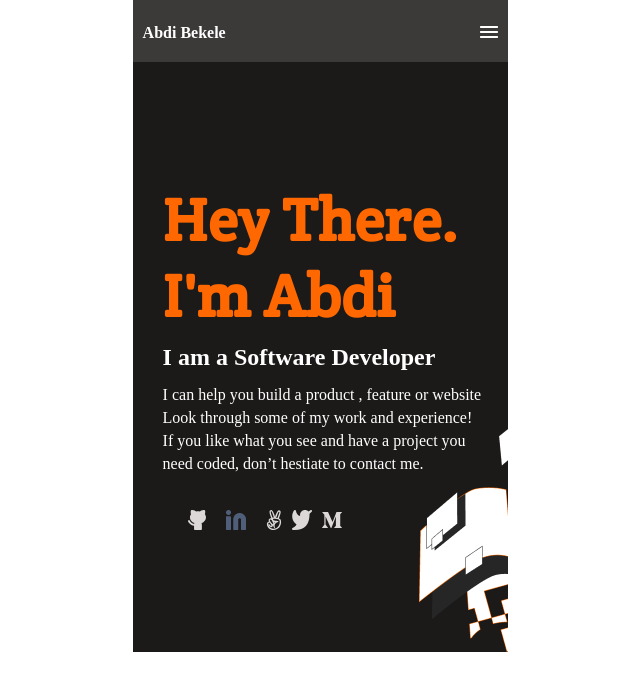
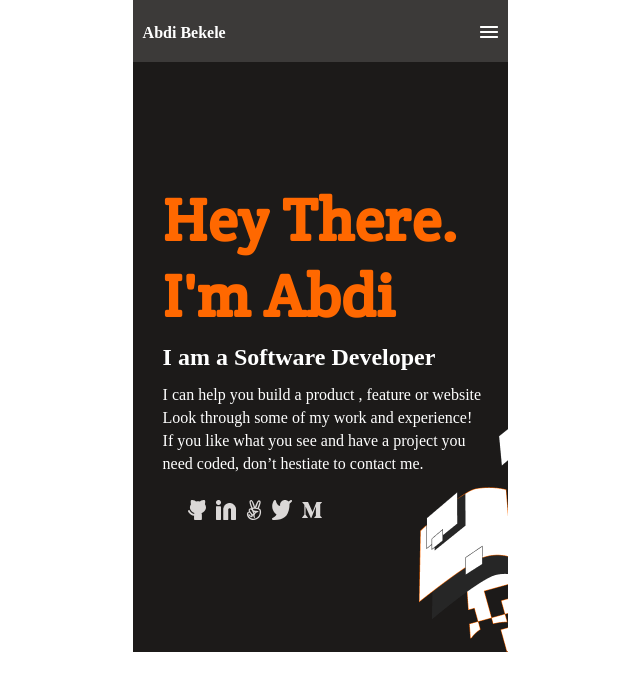
Before and after one commit to Lul-Abdifan/Portofolio-Project, a website: page index.html in a window 1280 px wide. Shown: the whole page, without its empty margins (341-981 px from the left). Drawn offline with Linux system fonts and the light colour scheme.

```diff
--- a/index.html
+++ b/index.html
@@ -50,7 +50,7 @@
     <li><a href="#"><img src="./assets/images/github.svg"></a></li>
 
 
-    <li><a href="#" class ="link"><img src="./assets/images/link.png" ></i></a></li>
+    <li><a href="#" class ="link"><img src="./assets/images/Frame.png" ></i></a></li>
 
     <li><a href="#" class ="link"><img src="./assets/images/3rdLink.svg"></a></li>
 
--- a/style.css
+++ b/style.css
@@ -64,6 +64,7 @@
   font-size: 24px;
   font-weight: bolder;
 
+
 }
 
 .description p {
```
Also changed, not shown: assets/images/Frame.png (added).
